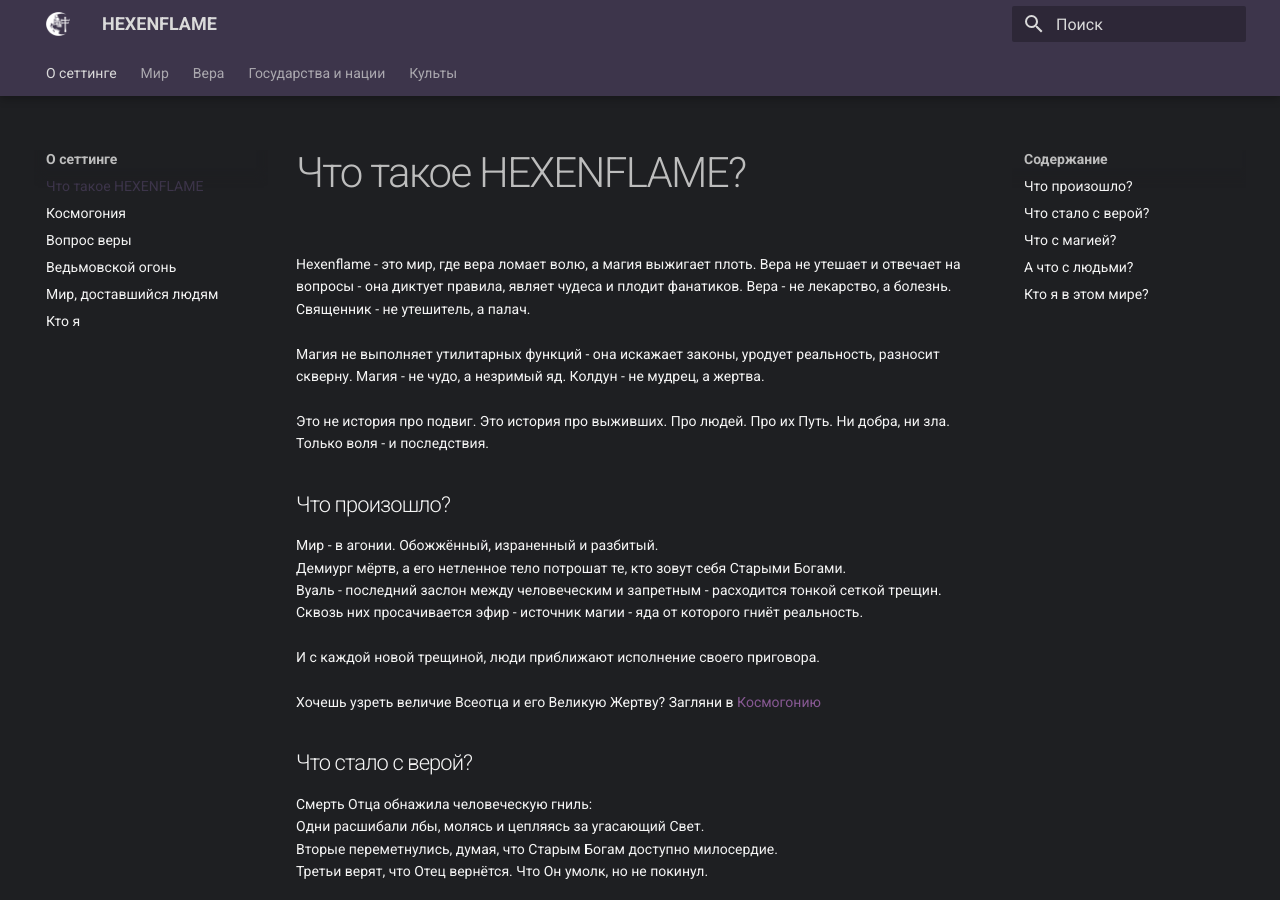
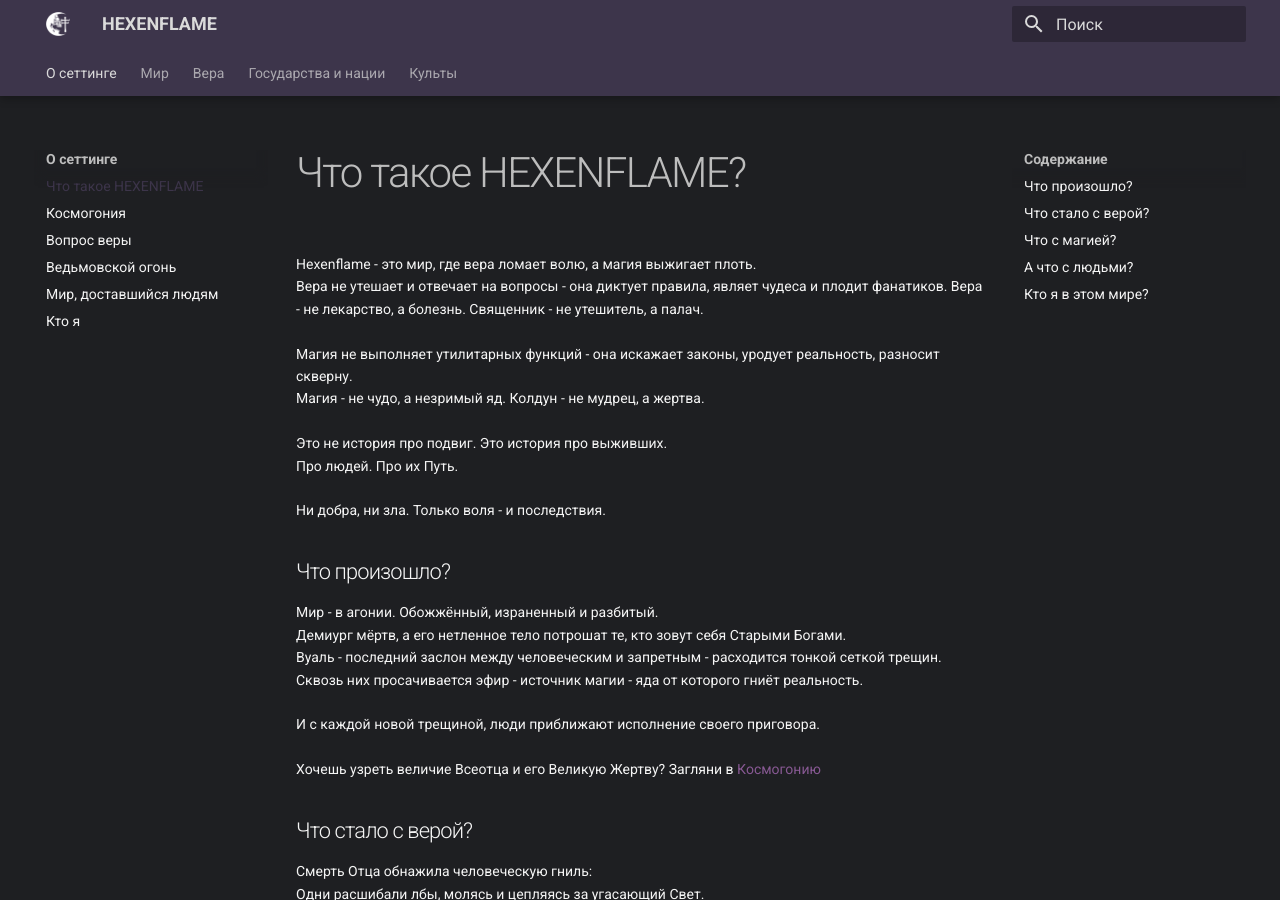
Before and after one commit to kiothesungod/hexenflame, an MkDocs documentation site: the page built from docs/start/index.md, in a window 1280 px wide and 900 px high. Built offline with MkDocs 1.6.1 and Material for MkDocs 9.7.7, drawn with Linux system fonts in a browser that asks for light colours; some web fonts are replaced.

Commit message:
Update index.md

```diff
--- a/docs/start/index.md
+++ b/docs/start/index.md
@@ -1,10 +1,12 @@
 # Что такое HEXENFLAME?
-Hexenflame - это мир, где вера ломает волю, а магия выжигает плоть.
+Hexenflame - это мир, где вера ломает волю, а магия выжигает плоть.<br>
 Вера не утешает и отвечает на вопросы - она диктует правила, являет чудеса и плодит фанатиков. Вера - не лекарство, а болезнь. Священник - не утешитель, а палач.<br>
 <br>
-Магия не выполняет утилитарных функций - она искажает законы, уродует реальность, разносит скверну. Магия - не чудо, а незримый яд. Колдун - не мудрец, а жертва.<br>
+Магия не выполняет утилитарных функций - она искажает законы, уродует реальность, разносит скверну.<br> Магия - не чудо, а незримый яд. Колдун - не мудрец, а жертва.<br>
 <br>
-Это не история про подвиг. Это история про выживших. Про людей. Про их Путь.
+Это не история про подвиг. Это история про выживших.<br>
+Про людей. Про их Путь.<br>
+<br>
 Ни добра, ни зла. Только воля - и последствия.<br>
 ## Что произошло?
 Мир - в агонии. Обожжённый, израненный и разбитый.<br>
```
